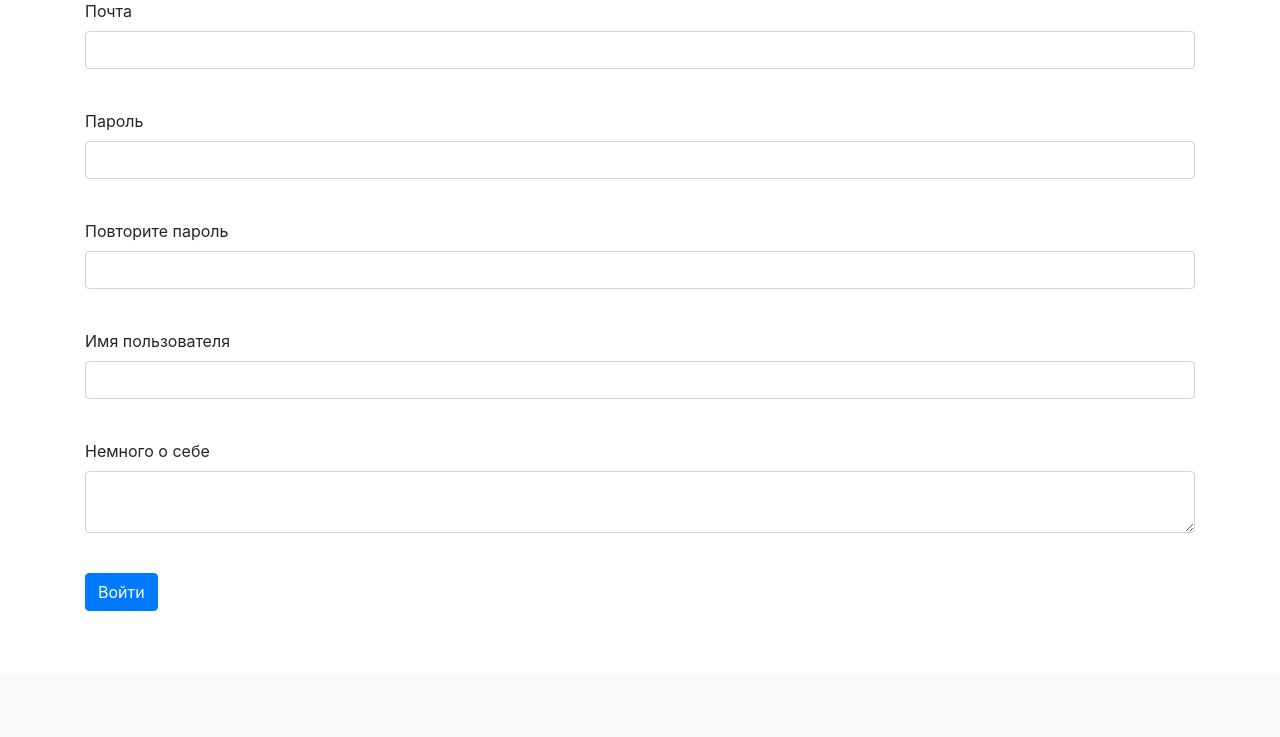
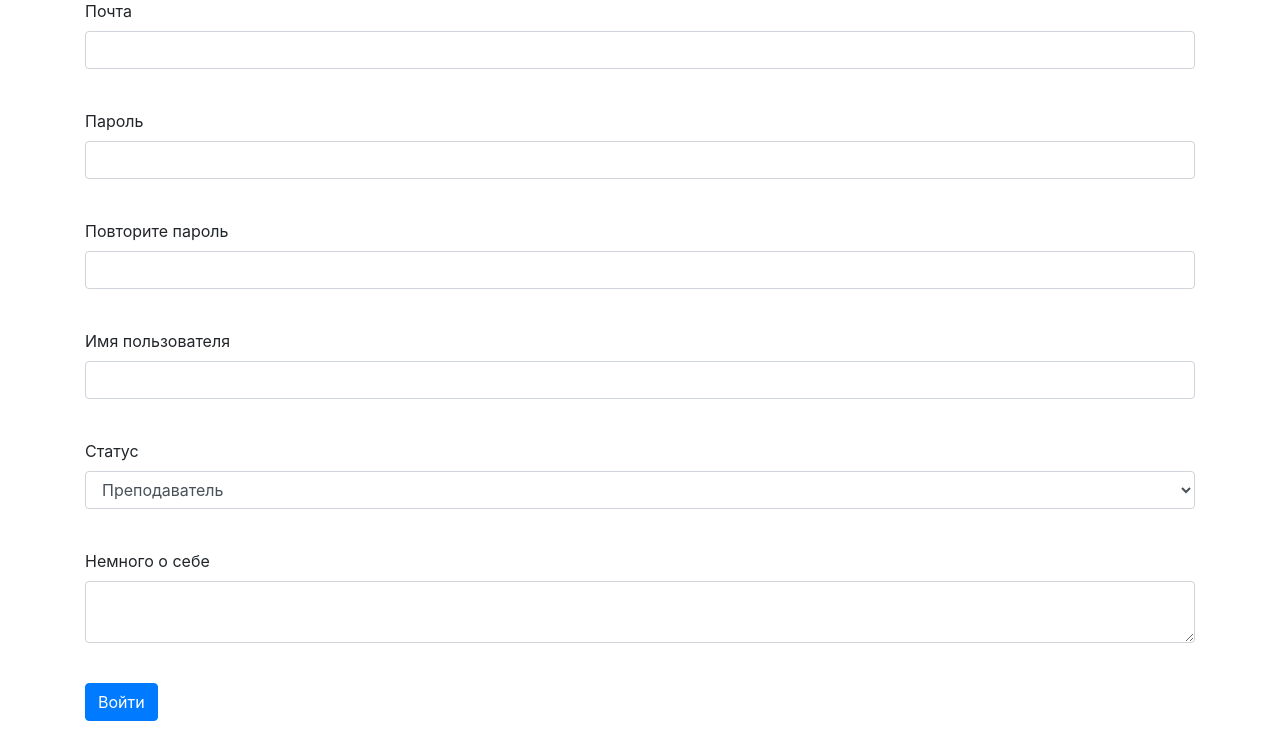
Before and after one commit to chagochka/SSO, a Flask app: page /register in a window 1280 px wide. Shown: the part 127-864 px from the top of the page. Before the commit the page ends 738 px from the top, so only its background shows below. Run offline with Flask 3, Linux system fonts and the light colour scheme; some libraries are stand-ins or nearby versions.

Commit message:
добавил выбор статуса

```diff
--- a/data/register.py
+++ b/data/register.py
@@ -1,7 +1,7 @@
 """Модель для регистрационной формы"""
 
 from flask_wtf import FlaskForm
-from wtforms import PasswordField, StringField, TextAreaField, SubmitField
+from wtforms import PasswordField, StringField, TextAreaField, SubmitField, SelectField
 from wtforms.fields import EmailField
 from wtforms.validators import DataRequired
 
@@ -12,4 +12,5 @@ class RegisterForm(FlaskForm):
     password_again = PasswordField('Повторите пароль', validators=[DataRequired()])
     name = StringField('Имя пользователя', validators=[DataRequired()])
     about = TextAreaField('Немного о себе')
+    status = SelectField('Статус', choices=[('Преподаватель', 'Преподаватель'), ('Студент', 'Студент')], default='Преподаватель')
     submit = SubmitField('Войти')
--- a/data/users.py
+++ b/data/users.py
@@ -17,6 +17,7 @@ class User(SqlAlchemyBase, UserMixin, SerializerMixin):
 
 	id = sqlalchemy.Column(sqlalchemy.Integer, primary_key=True, autoincrement=True)
 	name = sqlalchemy.Column(sqlalchemy.String, nullable=True)
+	status = sqlalchemy.Column(sqlalchemy.String, nullable=True)
 	about = sqlalchemy.Column(sqlalchemy.String, nullable=True)
 	email = sqlalchemy.Column(sqlalchemy.String, index=True, unique=True, nullable=True)
 	hashed_password = sqlalchemy.Column(sqlalchemy.String, nullable=True)
--- a/main.py
+++ b/main.py
@@ -65,6 +65,7 @@ def reqister():
 		user = User()
 		user.name = regform.name.data
 		user.email = regform.email.data
+		user.status = regform.status.data
 		user.about = regform.about.data
 		user.set_password(regform.password.data)
 		db.add(user)
--- a/templates/base.html
+++ b/templates/base.html
@@ -11,7 +11,7 @@
 			<nav class="navbar navbar-light bg-light">
 				<a class="navbar-brand" href="#">Меню</a>
 				{% if current_user.is_authenticated %}
-					<a class="navbar-brand" href="/logout">{{current_user.name}}</a>
+					<a class="navbar-brand" href="/logout">{{current_user.name}} | {{current_user.status}}</a>
 				{% else %}
 					<p>
 						<a class="btn btn-primary " href="/register">Зарегистрироваться</a>
--- a/templates/register.html
+++ b/templates/register.html
@@ -34,6 +34,13 @@
 			{% endfor %}
 		</p>
 		<p>
+			{{form.status.label}}<br>
+        	{{form.status(class="form-control")}}<br>
+        	{% for error in form.status.errors %}
+        	    <p class="alert alert-danger" role="alert">{{error}}</p>
+        	{% endfor %}
+        </p>
+		<p>
 			{{form.about.label}}<br>
 			{{form.about(class="form-control")}}<br>
 			{% for error in form.about.errors %}
```
Also changed, not shown: db/db.sqlite.
